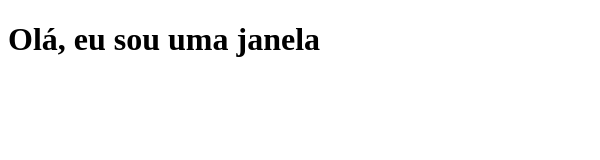
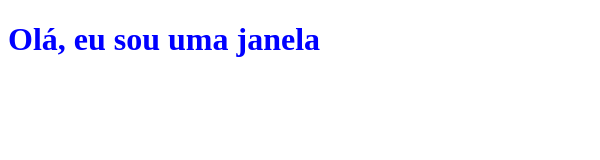
Before and after one commit to arthursiq5/AluraElectron, an Electron app: page app/index.html in a window 600 px wide. Drawn offline with Linux system fonts and the light colour scheme.

Commit message:
Utilizando CSS na criação da tela

```diff
--- /dev/null
+++ b/app/css/index.css
@@ -0,0 +1,3 @@
+h1 {
+    color: blue;
+}
--- a/app/index.html
+++ b/app/index.html
@@ -2,6 +2,7 @@
 <html lang="en">
 <head>
     <meta charset="UTF-8">
+    <link rel="stylesheet" href="css/index.css">
     <meta name="viewport" content="width=device-width, initial-scale=1.0">
     <title>Document</title>
 </head>
```
